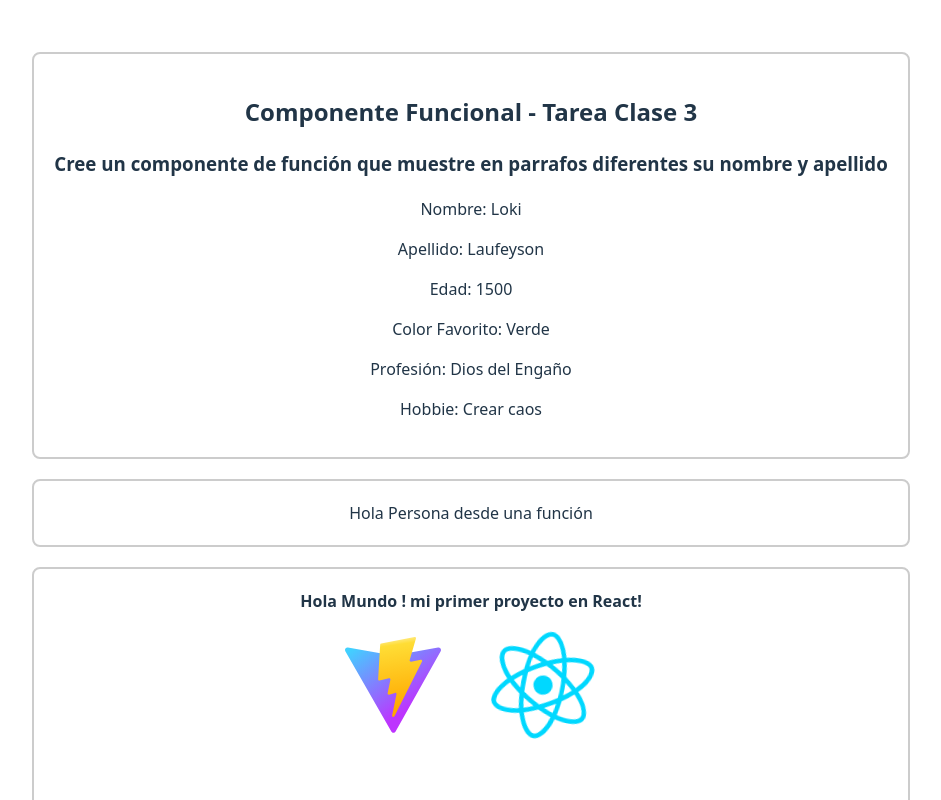
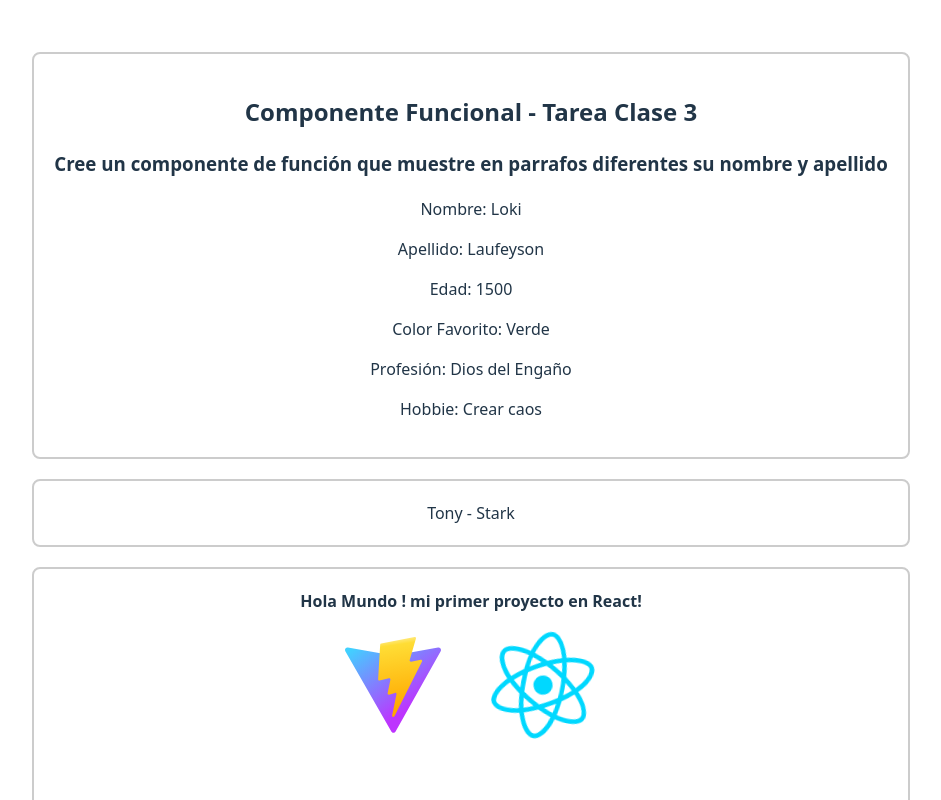
Before and after one commit to AgustinUNRN/BD2-2025-Front, a React (Vite) app in the folder React-curso/react-app1/: page / in a window 1280 px wide. Shown: the top 800 px of the page, without its empty margins (169-1110 px from the left). Built offline with nearby package versions, Linux system fonts and the light colour scheme.

Commit message:
Clase4 Agregar estilos de borde a los componentes TareaClase3 y Persona mediante un archivo CSS separado

```diff
--- a/React-curso/react-app1/src/App.jsx
+++ b/React-curso/react-app1/src/App.jsx
@@ -4,6 +4,7 @@ import viteLogo from '/vite.svg'
 import './App.css'
 import Persona from './Persona.jsx'
 import TareaClase3 from './TareaClase3.jsx'
+import './Borde.css'
 
 function App() {
   const [count, setCount] = useState(0)
@@ -53,17 +54,13 @@ function App() {
     ])
   }
 
+
   return (
     <>
     <TareaClase3 />
     <Persona />
 
-    <div style={{
-      border: '2px solid #ccc',
-      borderRadius: '8px',
-      padding: '20px',
-      margin: '20px 0'
-    }}>
+    <div className="estiloBorder">
      <b>Hola Mundo ! mi primer proyecto en React!</b>
 
      <div>
--- /dev/null
+++ b/React-curso/react-app1/src/Borde.css
@@ -0,0 +1,6 @@
+.estiloBorder {
+    border: 2px solid #ccc;
+    border-radius: 8px;
+    padding: 20px;
+    margin: 20px 0;
+}
--- a/React-curso/react-app1/src/Persona.jsx
+++ b/React-curso/react-app1/src/Persona.jsx
@@ -1,12 +1,14 @@
 import React from 'react'
+import './Borde.css'
 
 export default function Persona() {
+
+  const obj = {
+    nombre: "Tony",
+    apellido: "Stark"
+  };
+
   return (
-    <div style={{
-      border: '2px solid #ccc',
-      borderRadius: '8px',
-      padding: '20px',
-      margin: '20px 0'
-    }}>Hola Persona desde una función</div>
+    <div className="estiloBorder">{obj.nombre + " - " + obj.apellido}</div>
   )
 }
--- a/React-curso/react-app1/src/TareaClase3.jsx
+++ b/React-curso/react-app1/src/TareaClase3.jsx
@@ -1,13 +1,9 @@
 import React from 'react'
+import './Borde.css'
 
 export default function TareaClase3() {
   return (
-    <div style={{
-      border: '2px solid #ccc',
-      borderRadius: '8px',
-      padding: '20px',
-      margin: '20px 0'
-    }}>
+    <div className="estiloBorder">
         <h2>Componente Funcional - Tarea Clase 3</h2>
         <h3>Cree un componente de función que muestre en parrafos diferentes su nombre y apellido</h3>
 
@@ -17,8 +13,6 @@ export default function TareaClase3() {
         <p>Color Favorito: Verde</p>
         <p>Profesión: Dios del Engaño</p>
         <p>Hobbie: Crear caos</p>
-
-
     </div>
   )
 }
```
